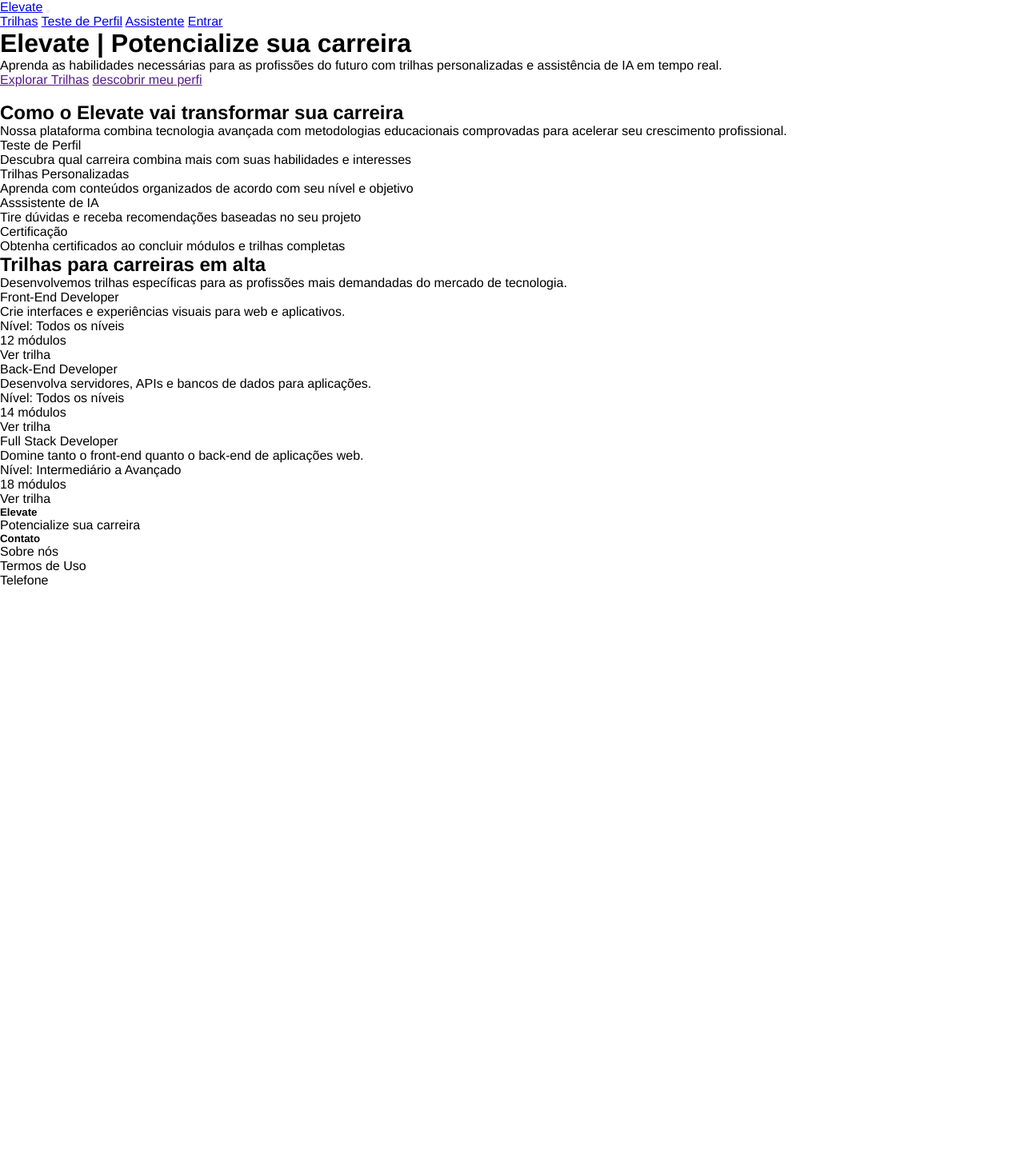
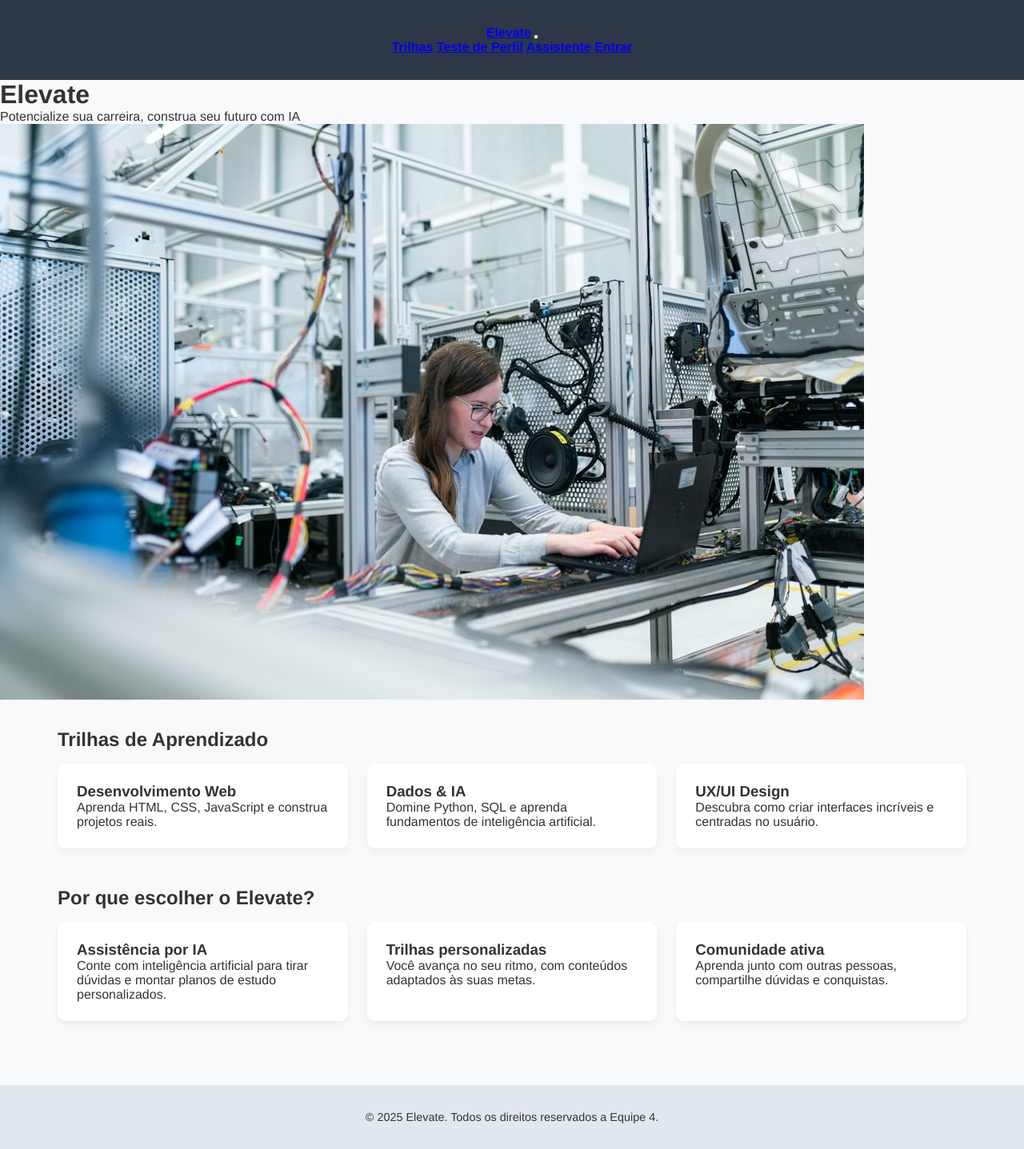
Before and after one commit to maydreadful/Elevate-projetofinal, a plain HTML site: page index.html in a window 1280 px wide. Shown: the whole page at 80% size. Before the commit the page ends 800 px from the top, so only its background shows below. Drawn offline with Linux system fonts and the light colour scheme.

Commit message:
fazendo o css

```diff
--- a/index.html
+++ b/index.html
@@ -1,12 +1,15 @@
 <!DOCTYPE html>
-<html lang="en">
+<html lang="pt-br">
   <head>
     <meta charset="UTF-8" />
     <meta name="viewport" content="width=device-width, initial-scale=1.0" />
     <link rel="stylesheet" href="style.css">
     <title>Elevate</title>
   </head>
+
   <body>
+    <header>
+
       <nav class="navbar navbar-expand-sm navbar-light bg-primary">
         <div class="container-fluid">
           <a class="navbar-brand" href="#">Elevate</a>
@@ -35,92 +38,55 @@
           </div>
         </div>
       </nav>
+    </header>
+
+      <h1>Elevate</h1>
+      <p>Potencialize sua carreira, construa seu futuro com IA</p>
       <div>
-      <h1>Elevate | Potencialize sua carreira</h1>
-      <p>
-        Aprenda as habilidades necessárias para as profissões do futuro com
-        trilhas personalizadas e assistência de IA em tempo real.
-      </p>
+        <img src="assets/elevateimg.jpg" alt="">
       </div>
 
-    <div>
-      <a href="">Explorar Trilhas</a>
-      <a href="">descobrir meu perfi</a>
+
+    <main>
+      <section>
+        <h2>Trilhas de Aprendizado</h2>
+        <div class="cards">
+          <div class="card">
+            <h3>Desenvolvimento Web</h3>
+            <p>Aprenda HTML, CSS, JavaScript e construa projetos reais.</p>
           </div>
-
-    <div>
-      <img src="" alt="" />
+          <div class="card">
+            <h3>Dados & IA</h3>
+            <p>Domine Python, SQL e aprenda fundamentos de inteligência artificial.</p>
           </div>
-
-    <section>
-      <h1>Como o Elevate vai transformar sua carreira</h1>
-      <p>
-        Nossa plataforma combina tecnologia avançada com metodologias
-        educacionais comprovadas para acelerar seu crescimento profissional.
-      </p>
-
-      <div class="cards">
-
-        <ul>
-            <li>Teste de Perfil
-                <p>Descubra qual carreira combina mais com suas habilidades e interesses</p>
-            </li>
-            <li>Trilhas Personalizadas
-                <p>Aprenda com conteúdos organizados de acordo com seu nível e objetivo</p>
-            </li>
-            <li>Asssistente de IA
-                <p>Tire dúvidas e receba recomendações baseadas no seu projeto</p>
-            </li>
-            <li>Certificação
-                <p>Obtenha certificados ao concluir módulos e trilhas completas</p>
-            </li>
-        </ul>
-
+          <div class="card">
+            <h3>UX/UI Design</h3>
+            <p>Descubra como criar interfaces incríveis e centradas no usuário.</p>
+          </div>
         </div>
       </section>
 
       <section>
-
-        <h2>Trilhas para carreiras em alta</h2>
-        <p>Desenvolvemos trilhas específicas para as profissões mais demandadas do mercado de tecnologia.</p>
-
+        <h2>Por que escolher o Elevate?</h2>
         <div class="cards">
-
-            <ul>
-                <li>Front-End Developer
-                    <p>Crie interfaces e experiências visuais para web e aplicativos.</p>
-                    <p>Nível: Todos os níveis</p>
-                    <p>12 módulos</p>
-                    <p>Ver trilha</p>
-                </li>
-                <li>Back-End Developer
-                    <p>Desenvolva servidores, APIs e bancos de dados para aplicações.</p>
-                    <p>Nível: Todos os níveis</p>
-                    <p>14 módulos</p>
-                    <p>Ver trilha</p>
-                </li>
-                <li>Full Stack Developer
-                    <p>Domine tanto o front-end quanto o back-end de aplicações web.</p>
-                    <p>Nível: Intermediário a Avançado</p>
-                    <p>18 módulos</p>
-                    <p>Ver trilha</p>
-                </li>
-
-            </ul>
-
+          <div class="card">
+            <h3>Assistência por IA</h3>
+            <p>Conte com inteligência artificial para tirar dúvidas e montar planos de estudo personalizados.</p>
+          </div>
+          <div class="card">
+            <h3>Trilhas personalizadas</h3>
+            <p>Você avança no seu ritmo, com conteúdos adaptados às suas metas.</p>
+          </div>
+          <div class="card">
+            <h3>Comunidade ativa</h3>
+            <p>Aprenda junto com outras pessoas, compartilhe dúvidas e conquistas.</p>
+          </div>
         </div>
       </section>
+    </main>
 
     <footer>
-        <h5>Elevate</h5>
-            <p>Potencialize sua carreira</p>
-
-            <ul>
-<h5>Contato</h5>
-                <li>Sobre nós</li>
-                <li>Termos de Uso</li>
-                <li>Telefone</li>
-            </ul>
+      &copy; 2025 Elevate. Todos os direitos reservados a Equipe 4.
     </footer>
   </body>
 </html>
--- a/style.css
+++ b/style.css
@@ -1,6 +1,69 @@
-*{
-    margin: 0;
-    padding: 0;
-    font-family: "Franklin Gothic Medium", "Arial Narrow", Arial, sans-serif;
-    box-sizing: border-box;
+* {
+  margin: 0;
+  padding: 0;
+  font-family: "Franklin Gothic Medium", "Arial Narrow", Arial, sans-serif;
+  box-sizing: border-box;
 }
+
+body {
+  margin: 0;
+  font-family: Arial, sans-serif;
+  background-color: #f8f9fa;
+  color: #333;
+}
+
+header {
+  background-color: #2d3748;
+  color: #fff;
+  padding: 2rem;
+  text-align: center;
+  font-weight: 700;
+}
+
+nav {
+  display: flex;
+  justify-content: center;
+  align-content: flex-start;
+  flex-direction: row;
+  flex-wrap: nowrap;
+}
+
+main {
+  padding: 2rem;
+  max-width: 1200px;
+  margin: auto;
+}
+
+section {
+  margin-bottom: 3rem;
+}
+
+h2 {
+  font-size: 1.5rem;
+  margin-bottom: 1rem;
+}
+
+.cards {
+  display: grid;
+  grid-template-columns: repeat(auto-fit, minmax(250px, 1fr));
+  gap: 1.5rem;
+}
+
+.card {
+  background-color: #fff;
+  border-radius: 10px;
+  padding: 1.5rem;
+  box-shadow: 0 4px 8px rgba(0, 0, 0, 0.05);
+  transition: transform 0.2s;
+}
+
+.card:hover {
+  transform: translateY(-5px);
+}
+
+footer {
+  text-align: center;
+  padding: 2rem;
+  background-color: #e2e8f0;
+  font-size: 0.9rem;
+}
```
Also changed, not shown: assets/elevateimg.jpg (added). Lines whose indentation alone changed are shown as unchanged.
